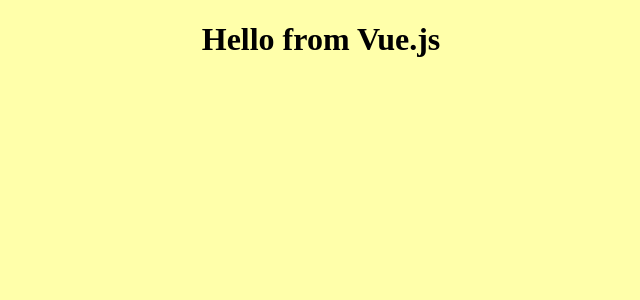
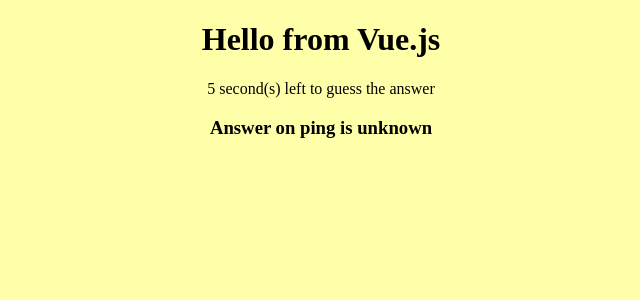
Before and after one commit to bjakushka/iptv-manager, a Vue app: page / in a window 1280 px wide. Shown: the top 300 px of the page, without its empty margins (319-959 px from the left). Built offline with nearby package versions, Linux system fonts and the light colour scheme.

Commit message:
Add `axios` and code to make some request to API
See: #1

```diff
--- a/package.json
+++ b/package.json
@@ -22,6 +22,7 @@
   },
   "homepage": "https://github.com/bjakushka/iptv-manager#readme",
   "dependencies": {
+    "axios": "^0.21.0",
     "css-loader": "^5.0.1",
     "html-webpack-plugin": "^4.5.0",
     "mini-css-extract-plugin": "^1.3.3",
--- a/src/App.vue
+++ b/src/App.vue
@@ -1,13 +1,59 @@
 <template>
     <div class="app-container">
         <h1>Hello from Vue.js</h1>
+
+        <div style="text-align:center;">
+            <p v-show="areWeWaitingForTheAnswer">
+                {{secondsLeft}} second(s) left to guess the answer
+            </p>
+            <h3>Answer on ping is {{theAnswer}}</h3>
+        </div>
     </div>
 </template>
 
 <script>
+    import axios from 'axios';
+
     export default {
+        name: 'app',
+
+        data() {
+            return {
+                theAnswer: 'unknown',
+                secondsLeft: 10,
+            }
+        },
+
         created() {
-                console.log('Root element of the application has been created')
+            console.log('Root element of the application has been created');
+
+            this.waitForTheAnswer();
+        },
+
+        methods: {
+            waitForTheAnswer() {
+                let intervalId = setInterval(() => {
+                    this.secondsLeft -= 1;
+                }, 1000);
+
+                setTimeout(() => {
+                    clearTimeout(intervalId);
+
+                    this.guessTheAnswer();
+                }, this.secondsLeft * 1000);
+            },
+
+            guessTheAnswer() {
+                axios.get('/api/ping').then(response => {
+                    this.theAnswer = response.data.data.answer;
+                });
+            },
+        },
+
+        computed: {
+            areWeWaitingForTheAnswer() {
+                return this.secondsLeft > 0;
+            }
         },
     };
 </script>
```
Also changed, not shown: 1 other file (tests, documents, lock files or other folders).
